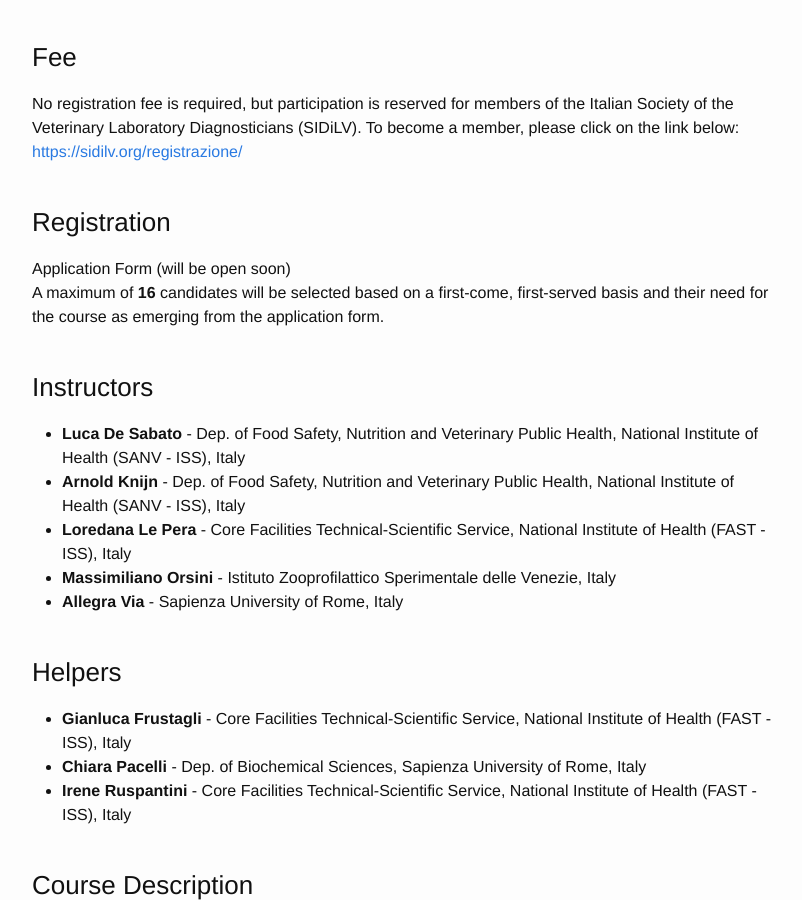
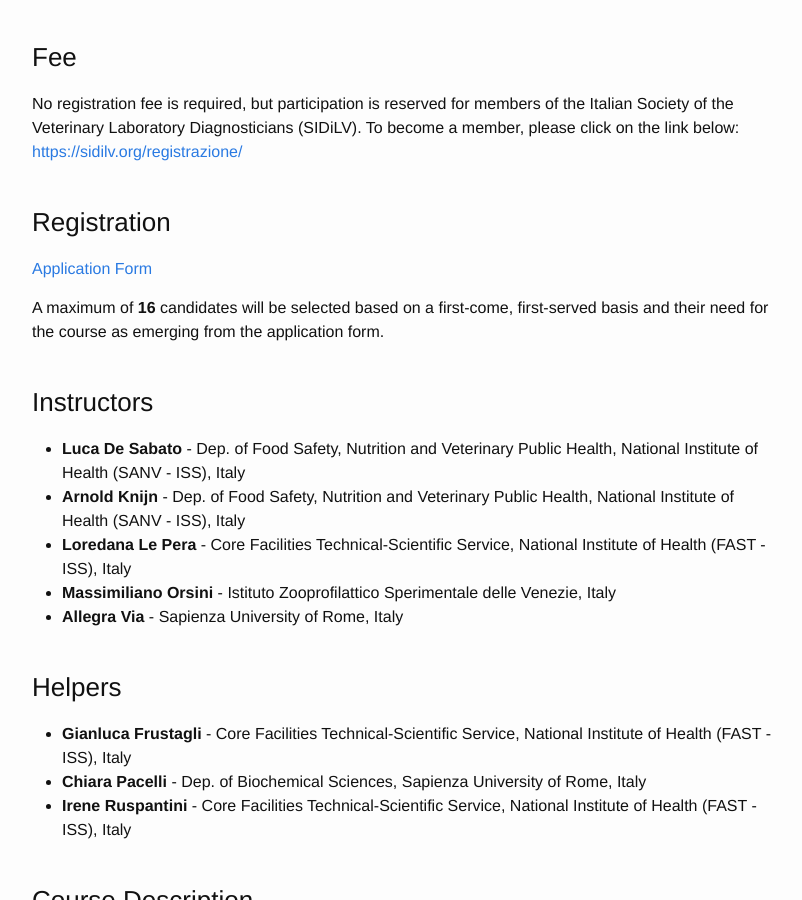
Before and after one commit to ELIXIR-IIB-training/website, a Jekyll site: the page built from _posts/2022-11-22-School_Python_genomics_Basic_module.md, in a window 1280 px wide and 900 px high, scrolled down 912 px. Shown: the whole window, without its empty margins (238-1040 px from the left). Built offline with Jekyll 4.4.1, drawn with Linux system fonts in a browser that asks for light colours.

Commit message:
Add Application form link

```diff
--- a/_posts/2022-11-22-School_Python_genomics_Basic_module.md
+++ b/_posts/2022-11-22-School_Python_genomics_Basic_module.md
@@ -48,8 +48,10 @@ No registration fee is required, but participation is reserved for members of th
 <br>
 
 ### Registration
-Application Form (will be open soon)
+
+[Application Form](https://forms.gle/49WjKDFmLBJAbXW56)
 <br>
+
 A maximum of **16** candidates will be selected based on a first-come, first-served basis and their need for the course as emerging from the application form.
 <br>
 <br>
```
